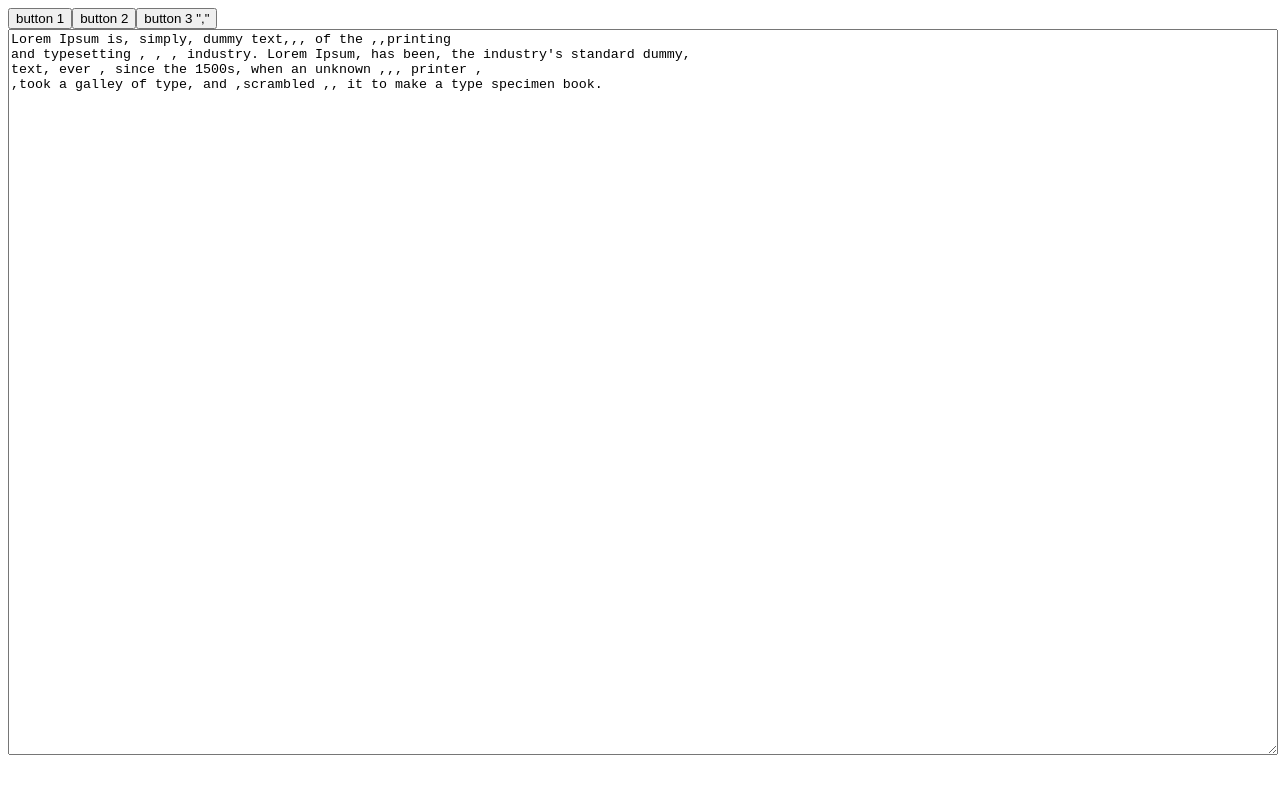
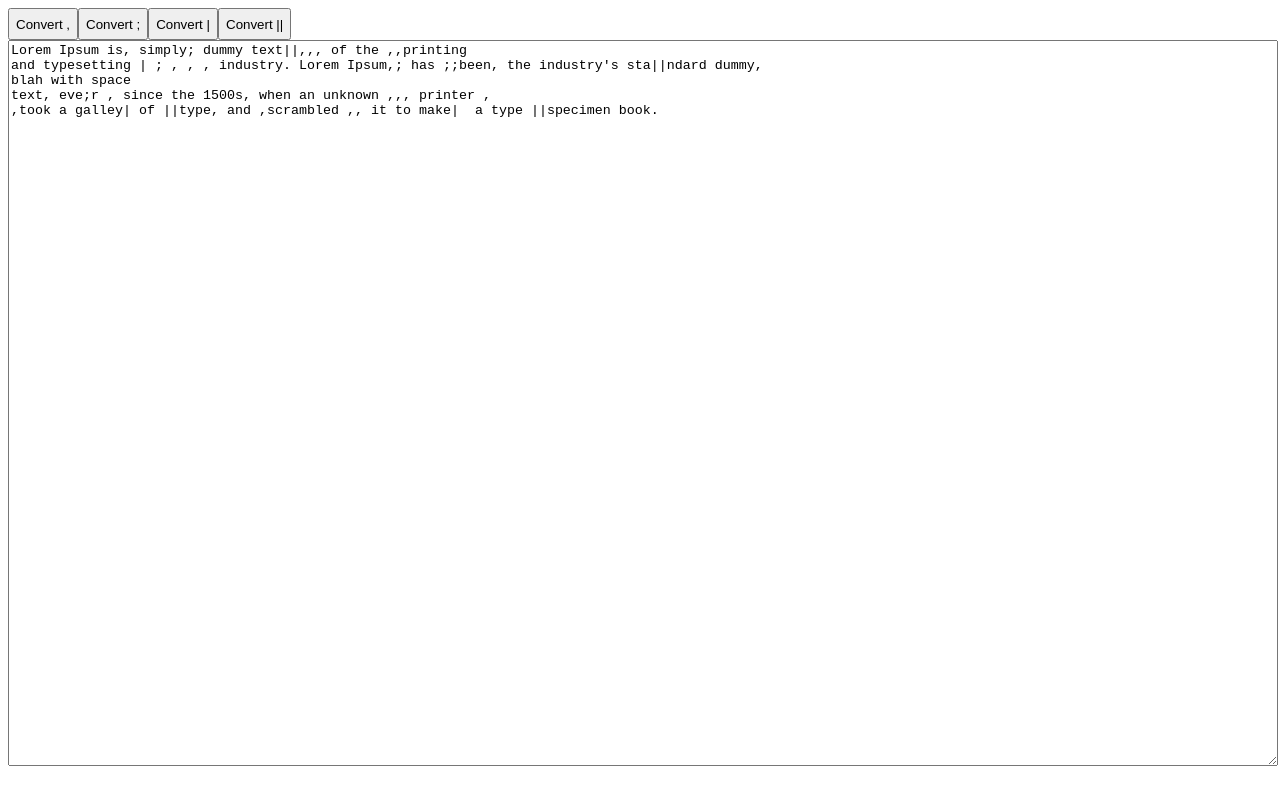
Before and after one commit to sam-klok/testText, an Angular app: page / in a window 1280 px wide. Built offline with nearby package versions, Linux system fonts and the light colour scheme.

Commit message:
Making it work

```diff
--- a/src/app/app.component.css
+++ b/src/app/app.component.css
@@ -5,4 +5,9 @@ body {
 textarea {
   width: 100%;
   height: 90vh;
+  /* height: 40vh; */
 }
+
+button {
+  height: 4vh;
+}
--- a/src/app/app.component.html
+++ b/src/app/app.component.html
@@ -1,12 +1,16 @@
 <div>
-  <button id="button1" (click)="changeText1()">button 1</button>
-  <button id="button2" (click)="changeText2()">button 2</button>
-  <button id="button3" (click)="changeText3()">button 3 ","</button>
+  <button id="buttonComma" (click)="changeText(',')">Convert ,</button>
+  <button id="buttonSemicolon" (click)="changeText(';')">Convert ;</button>
+  <button id="buttonPipe" (click)="changeText('|')">Convert |</button>
+  <button id="buttonDoublePipe" (click)="changeText('||')">Convert ||</button>
+
+  <!-- uncomment test buttons and test text area below for testing -->
+  <!-- <button id="testButton1" (click)="testChangeText1()">+ 1</button>
+  <button id="testButton2" (click)="testChangeText2()">+ 2</button>
+  <button id="testButtonRevert" (click)="testTextRevert()">Revert</button> -->
+
 </div>
 <div>
+  <!-- <textarea id="test0" style="height: 11vh;" >{{txt0}}</textarea> -->
   <textarea id="txt1" [(ngModel)]="txt1"></textarea>
-
-  <!-- <textarea id="txt1" (change)="doTextareaValueChange($event)">{{txt1}}</textarea> -->
-  <!-- <textarea id="txt1">{{txt1}}</textarea> -->
-
 </div>
--- a/src/app/app.component.ts
+++ b/src/app/app.component.ts
@@ -1,4 +1,5 @@
 import { Component } from '@angular/core';
+import { ConvertLib } from './convertLib';
 
 @Component({
   selector: 'app-root',
@@ -6,40 +7,32 @@ import { Component } from '@angular/core';
   styleUrls: ['./app.component.css']
 })
 export class AppComponent {
-  txtCommas =
-`Lorem Ipsum is, simply, dummy text,,, of the ,,printing
-and typesetting , , , industry. Lorem Ipsum, has been, the industry's standard dummy,
-text, ever , since the 1500s, when an unknown ,,, printer ,
-,took a galley of type, and ,scrambled ,, it to make a type specimen book. `;
+  testTxtCommas =
+`Lorem Ipsum is, simply; dummy text||,,, of the ,,printing
+and typesetting | ; , , , industry. Lorem Ipsum,; has ;;been, the industry's sta||ndard dummy,
+blah with space
+text, eve;r , since the 1500s, when an unknown ,,, printer ,
+,took a galley| of ||type, and ,scrambled ,, it to make|  a type ||specimen book. `;
 
-  txt1 = this.txtCommas;
+  txt1 = this.testTxtCommas;
 
-  changeText1(){
-    this.txt1 += ' 1';
-  }
-  changeText2(){
-    this.txt1 += ' 2';
-  }
-  changeText3(){
-    let a = this.txt1.replace(/\r?\n|\r/,"").split(',');
-
-    // trim each element
-    a.forEach((v,i,arr)=>{
-      arr[i] = v.trim();
-    });
-
-    // remove empty elements
-    var b = a.filter((e)=>{
-      return e != null && e != "";
-    })
-
-    this.txt1 = b.join('\n, ');
+  changeText(splitter:string){
+    let convertLib = new ConvertLib();
+    this.txt1 = convertLib.convertLinesToColumn(this.txt1, splitter);
   }
 
-//title = 'testText';
-//
-//   txt1 =
-// `text line 1
-// text line 2`;
+  //txt0 = this.testTxtCommas;
+
+  // testChangeText1(){
+  //   this.txt1 += ' 1';
+  // }
+
+  // testChangeText2(){
+  //   this.txt1 += ' 2';
+  // }
+
+  // testTextRevert(){
+  //   this.txt1 = this.testTxtCommas;
+  // }
 
 }
--- /dev/null
+++ b/src/app/convertLib.ts
@@ -0,0 +1,18 @@
+export class ConvertLib{
+    convertLinesToColumn(txt: string, splitter: string):string {
+        let a = txt.replace(/\r?\n|\r/g,"").split(splitter);
+
+        // trim each element
+        a.forEach((v,i,arr)=>{
+            arr[i] = v.trim();
+        });
+
+        // remove empty elements
+        let b = a.filter((e)=>{
+            return e != null && e != "";
+        })
+
+        let result = b.join('\n'+ splitter + ' ');
+        return result;
+    }
+}
```
Also changed, not shown: screen 02 initial.JPG (added), screen 03 after.JPG (added). Lines whose indentation alone changed are shown as unchanged.
